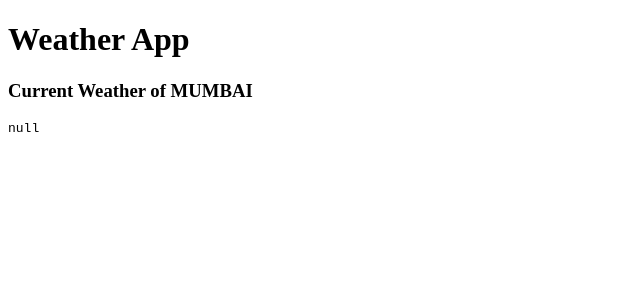
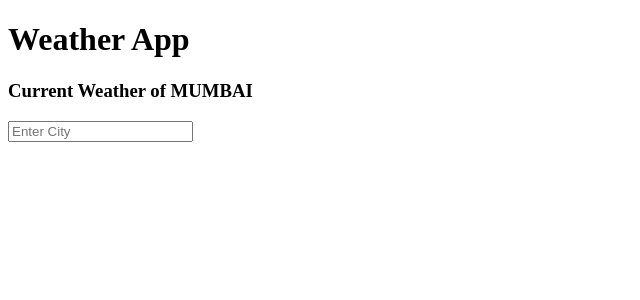
Before and after one commit to HarshHattyangdi/weatherapp, a React (Create React App) app: page / in a window 1280 px wide. Shown: the top 300 px of the page, without its empty margins (0-640 px from the left). Built offline with nearby package versions, Linux system fonts and the light colour scheme; no server answers.

Commit message:
Tried to implement dounce function

```diff
--- a/package.json
+++ b/package.json
@@ -6,6 +6,7 @@
     "@testing-library/jest-dom": "^5.11.4",
     "@testing-library/react": "^11.1.0",
     "@testing-library/user-event": "^12.1.10",
+    "node-sass": "^7.0.1",
     "react": "^17.0.2",
     "react-dom": "^17.0.2",
     "react-scripts": "4.0.3",
--- a/src/Components/CurrentWeather.js
+++ b/src/Components/CurrentWeather.js
@@ -1,4 +1,5 @@
 import { useState, useEffect } from "react";
+import InputDebounce from "./InputDebounce";
 
 function CurrentWeather() {
   const KEY = process.env.REACT_APP_API_KEY;
@@ -21,10 +22,22 @@ function CurrentWeather() {
       .catch((err) => console.log(err));
   }, [KEY, BASE_URL, city]); //This hook is only run when the value of city is updated, since KEY and BASEURL remain constants they can be removed as well from the dependency array
 
+  const changeHandler = () => {
+    //Sets Data to null value
+    setData(null);
+  };
   return (
     <div>
       <h3>Current Weather of {city.toUpperCase()}</h3>
-      {<pre>{JSON.stringify(data, null, 2)}</pre>}
+
+      <InputDebounce
+        type="text"
+        placeholder="Enter City"
+        onChange={changeHandler}
+        setCity={setCity}
+      />
+
+      {data && <pre>{JSON.stringify(data, null, 2)}</pre>}
     </div>
   );
 }
--- /dev/null
+++ b/src/Components/InputDebounce.js
@@ -0,0 +1,24 @@
+import { useState, useEffect } from "react";
+
+const InputDebounce = (props) => {
+  const { onChange, setCity, ...otherProps } = props;
+
+  const [inputTimeout, setInputTimeout] = useState(null);
+
+  useEffect(() => () => clearTimeout(inputTimeout), [inputTimeout]);
+
+  const inputOnChange = (value) => {
+    if (inputTimeout) clearTimeout(inputTimeout);
+    setInputTimeout(
+      setTimeout(() => {
+        if (onChange) onChange(value);
+      }, 500)
+    );
+  };
+
+  return (
+    <input {...otherProps} onChange={(e) => inputOnChange(e.target.value)} />
+  );
+};
+
+export default InputDebounce;
```
Also changed, not shown: 1 other file (tests, documents, lock files or other folders).
